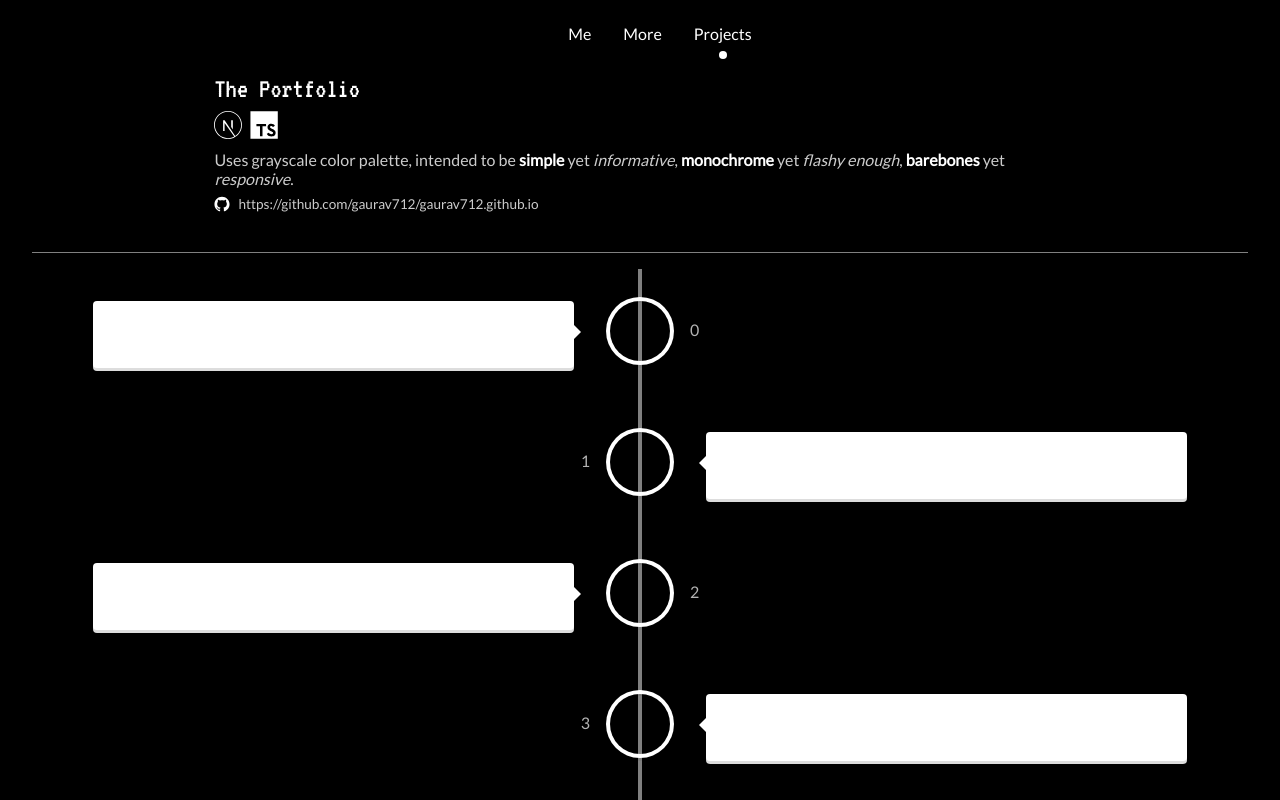
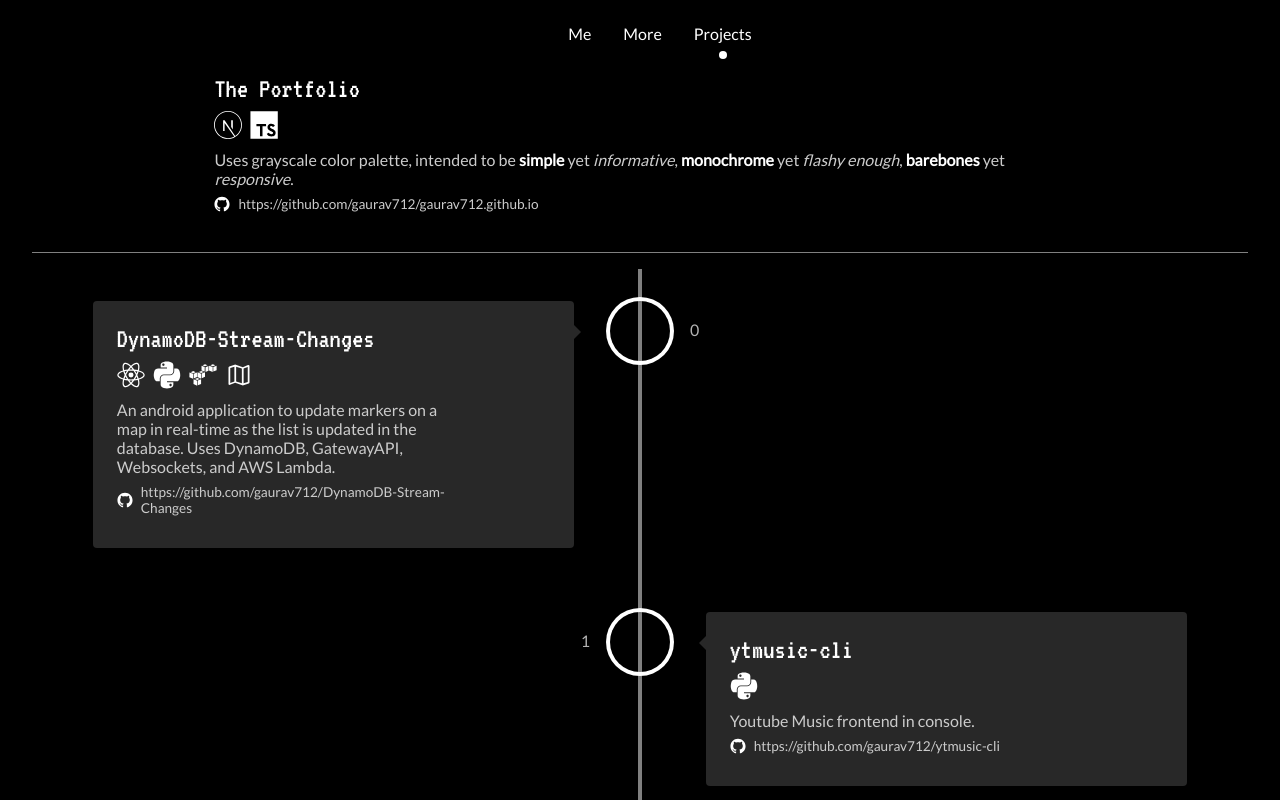
Before and after one commit to gaurav712/gaurav712.github.io, a Next.js app: page /beta-projects in a window 1280 px wide. Shown: the top 800 px of the page. Built offline with nearby package versions, Linux system fonts and the light colour scheme.

Commit message:
adjust styles of timeline cards and the content

```diff
--- a/pages/beta-projects/index.tsx
+++ b/pages/beta-projects/index.tsx
@@ -8,6 +8,7 @@ import {
   VerticalTimelineElement,
 } from "react-vertical-timeline-component";
 import "react-vertical-timeline-component/style.min.css";
+import { contentArrow, timelineContent } from "./timelineStyles";
 
 const Projects = () => {
   const selectedItem = useRef("Projects");
@@ -64,8 +65,45 @@ const Projects = () => {
           <div className={styles.projectsList}>
             <VerticalTimeline animate={false} lineColor="grey">
               {projects.map((item, index) => (
-                <VerticalTimelineElement key={index} date={`${index}`}>
-                  <div>{item.name}</div>
+                <VerticalTimelineElement
+                  key={index}
+                  date={`${index}`}
+                  contentStyle={timelineContent}
+                  contentArrowStyle={contentArrow}
+                >
+                  <div className={styles.projectInfoContainer}>
+                    <div className={styles.projectTitle}>{item.name}</div>
+                    <div className={styles.additionalInfo}>
+                      <div className={styles.techUsedInfo}>
+                        {item.techUsed.map((tech, index) => (
+                          <span key={`${index}`} className={styles.tooltip}>
+                            <img
+                              src={techIcons[tech].iconSource}
+                              className={styles.logo}
+                            />
+                            <span className={styles.tooltipText}>
+                              {techIcons[tech].tooltipText}
+                            </span>
+                          </span>
+                        ))}
+                      </div>
+                      <div
+                        className={styles.additionalInfoText}
+                        dangerouslySetInnerHTML={{ __html: item.description }}
+                      />
+                    </div>
+                    <div className={styles.techUsedInfo}>
+                      <img src="/github.svg" className={styles.githubLogo} />
+                      <a
+                        target={"_blank"}
+                        rel="noreferrer"
+                        className={styles.sourceUrl}
+                        href={item.sourceUrl}
+                      >
+                        {item.sourceUrl}
+                      </a>
+                    </div>
+                  </div>
                 </VerticalTimelineElement>
               ))}
             </VerticalTimeline>
--- a/pages/beta-projects/styles.module.css
+++ b/pages/beta-projects/styles.module.css
@@ -9,9 +9,12 @@
   padding-top: 1rem;
 }
 
+.timelineElementContainer {
+  background-color: blue;
+}
+
 .projectInfoContainer {
   width: 100%;
-  margin: 1rem auto;
 }
 
 .projectTitle {
--- /dev/null
+++ b/pages/beta-projects/timelineStyles.ts
@@ -0,0 +1,10 @@
+import { CSSProperties } from "react";
+
+export const timelineContent: CSSProperties = {
+  backgroundColor: "#282828",
+  boxShadow: "none",
+};
+
+export const contentArrow: CSSProperties = {
+  borderRightColor: "#282828",
+};
```
